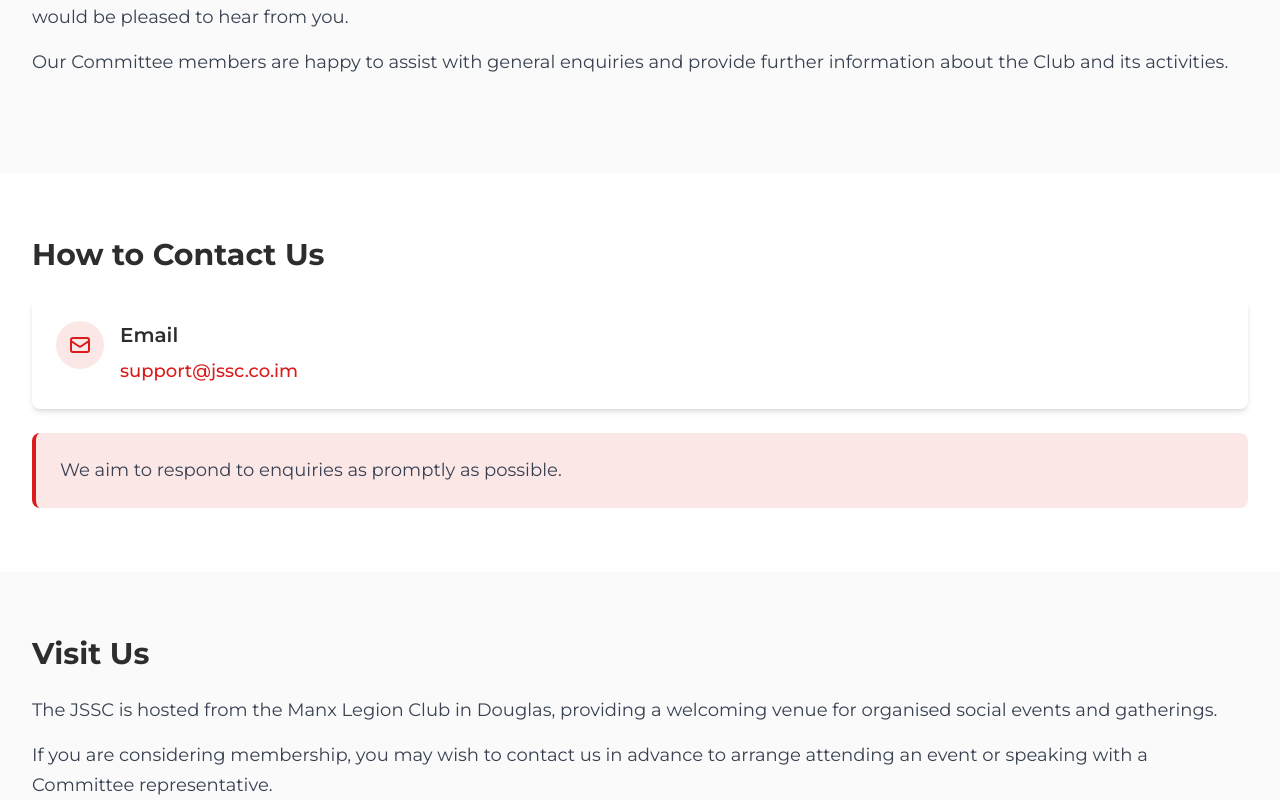
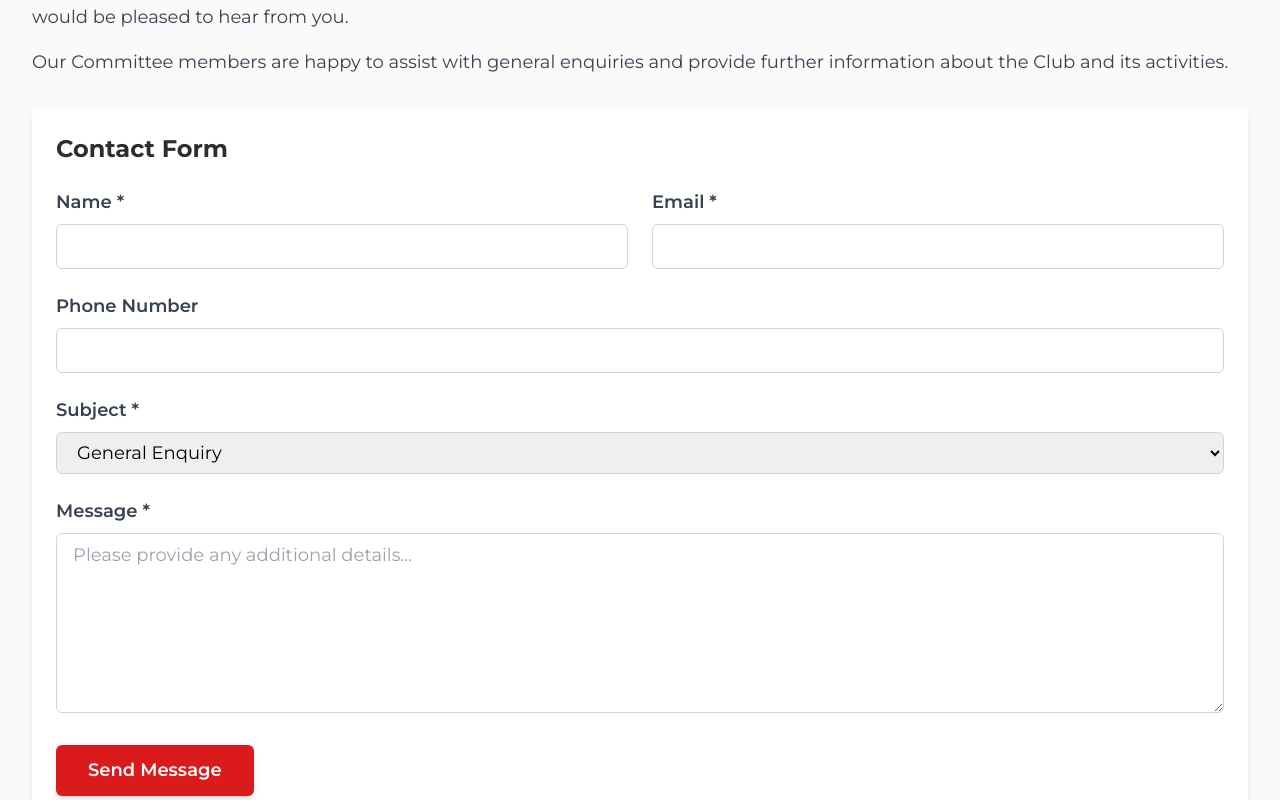
Before and after one commit to LYNKSPortal/jssc-iom, a Next.js app: page /contact in a window 1280 px wide. Shown: the part 500-1300 px from the top of the page. Built offline with nearby package versions, Linux system fonts and the light colour scheme.

Commit message:
Add event registration system with contact form integration

```diff
--- a/app/contact/page.tsx
+++ b/app/contact/page.tsx
@@ -1,6 +1,46 @@
+'use client';
+
+import { useState, useEffect } from 'react';
+import { useSearchParams } from 'next/navigation';
 import Card from '@/components/Card';
 
 export default function Contact() {
+  const searchParams = useSearchParams();
+  const eventFromUrl = searchParams.get('event');
+
+  const [formData, setFormData] = useState({
+    name: '',
+    email: '',
+    phone: '',
+    subject: eventFromUrl ? 'Event Registration' : 'General Enquiry',
+    event: eventFromUrl || '',
+    message: '',
+  });
+
+  useEffect(() => {
+    if (eventFromUrl) {
+      setFormData(prev => ({
+        ...prev,
+        subject: 'Event Registration',
+        event: eventFromUrl,
+      }));
+    }
+  }, [eventFromUrl]);
+
+  const handleSubmit = (e: React.FormEvent) => {
+    e.preventDefault();
+    console.log('Form submitted:', formData);
+    alert('Thank you for your enquiry! We will be in touch soon.');
+  };
+
+  const handleChange = (e: React.ChangeEvent<HTMLInputElement | HTMLTextAreaElement | HTMLSelectElement>) => {
+    const { name, value } = e.target;
+    setFormData(prev => ({
+      ...prev,
+      [name]: value
+    }));
+  };
+
   return (
     <div>
       <section className="bg-gradient-to-r from-primary to-primary-dark text-white py-16">
@@ -23,6 +63,117 @@ export default function Contact() {
             Our Committee members are happy to assist with general enquiries and provide further information
             about the Club and its activities.
           </p>
+
+          <Card>
+            <h3 className="text-2xl font-bold text-charcoal mb-6">Contact Form</h3>
+            <form onSubmit={handleSubmit} className="space-y-6">
+              <div className="grid grid-cols-1 md:grid-cols-2 gap-6">
+                <div>
+                  <label htmlFor="name" className="block text-gray-700 font-semibold mb-2">
+                    Name *
+                  </label>
+                  <input
+                    type="text"
+                    id="name"
+                    name="name"
+                    required
+                    value={formData.name}
+                    onChange={handleChange}
+                    className="w-full px-4 py-2 border border-gray-300 rounded-md focus:ring-2 focus:ring-primary focus:border-transparent"
+                  />
+                </div>
+                <div>
+                  <label htmlFor="email" className="block text-gray-700 font-semibold mb-2">
+                    Email *
+                  </label>
+                  <input
+                    type="email"
+                    id="email"
+                    name="email"
+                    required
+                    value={formData.email}
+                    onChange={handleChange}
+                    className="w-full px-4 py-2 border border-gray-300 rounded-md focus:ring-2 focus:ring-primary focus:border-transparent"
+                  />
+                </div>
+              </div>
+
+              <div>
+                <label htmlFor="phone" className="block text-gray-700 font-semibold mb-2">
+                  Phone Number
+                </label>
+                <input
+                  type="tel"
+                  id="phone"
+                  name="phone"
+                  value={formData.phone}
+                  onChange={handleChange}
+                  className="w-full px-4 py-2 border border-gray-300 rounded-md focus:ring-2 focus:ring-primary focus:border-transparent"
+                />
+              </div>
+
+              <div>
+                <label htmlFor="subject" className="block text-gray-700 font-semibold mb-2">
+                  Subject *
+                </label>
+                <select
+                  id="subject"
+                  name="subject"
+                  required
+                  value={formData.subject}
+                  onChange={handleChange}
+                  className="w-full px-4 py-2 border border-gray-300 rounded-md focus:ring-2 focus:ring-primary focus:border-transparent"
+                >
+                  <option value="General Enquiry">General Enquiry</option>
+                  <option value="Event Registration">I would like to join an event</option>
+                  <option value="Membership Enquiry">Membership Enquiry</option>
+                  <option value="Sponsorship">Sponsorship</option>
+                  <option value="Other">Other</option>
+                </select>
+              </div>
+
+              {formData.subject === 'Event Registration' && (
+                <div>
+                  <label htmlFor="event" className="block text-gray-700 font-semibold mb-2">
+                    Which event would you like to join? *
+                  </label>
+                  <input
+                    type="text"
+                    id="event"
+                    name="event"
+                    required
+                    value={formData.event}
+                    onChange={handleChange}
+                    placeholder="Enter event name"
+                    className="w-full px-4 py-2 border border-gray-300 rounded-md focus:ring-2 focus:ring-primary focus:border-transparent"
+                  />
+                </div>
+              )}
+
+              <div>
+                <label htmlFor="message" className="block text-gray-700 font-semibold mb-2">
+                  Message *
+                </label>
+                <textarea
+                  id="message"
+                  name="message"
+                  required
+                  rows={6}
+                  value={formData.message}
+                  onChange={handleChange}
+                  placeholder="Please provide any additional details..."
+                  className="w-full px-4 py-2 border border-gray-300 rounded-md focus:ring-2 focus:ring-primary focus:border-transparent"
+                ></textarea>
+              </div>
+
+              <button
+                type="submit"
+                className="px-8 py-3 bg-primary text-white font-semibold rounded-md hover:bg-primary-dark transition-all duration-200 shadow-md hover:shadow-lg"
+              >
+                Send Message
+              </button>
+            </form>
+          </Card>
         </div>
       </section>
 
--- a/components/EventCard.tsx
+++ b/components/EventCard.tsx
@@ -32,7 +32,7 @@ export default function EventCard({ title, date, time, description, details }: E
             ))}
           </ul>
         )}
-        <Button variant="outline">View Details</Button>
+        <Button href={`/contact?event=${encodeURIComponent(title)}`} variant="primary">Join Event</Button>
       </div>
     </div>
   );
```
